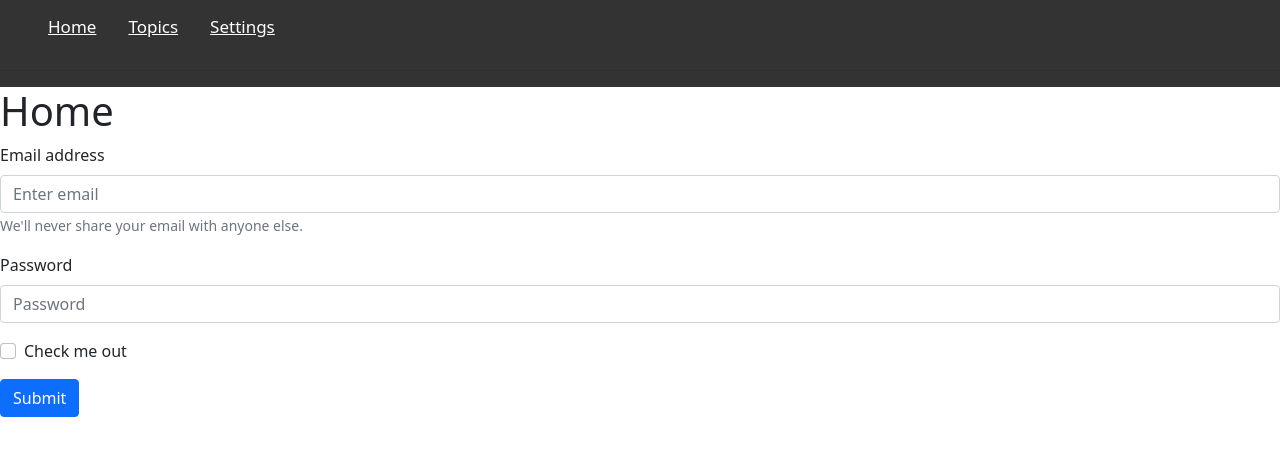
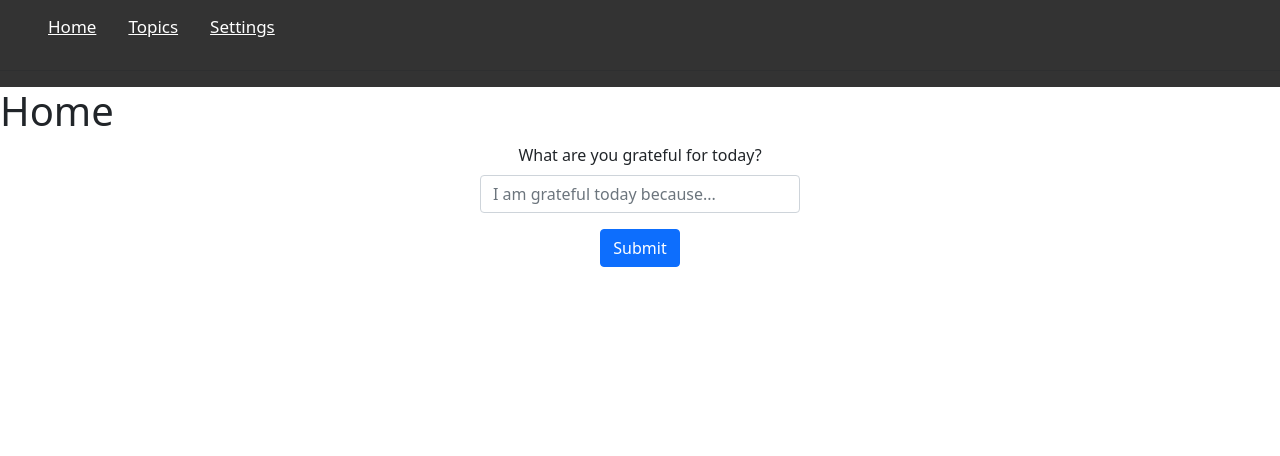
Before and after one commit to emi-ve/MorningApp, a React (Create React App) app: page / in a window 1280 px wide. Shown: the top 456 px of the page. Built offline with nearby package versions, Linux system fonts and the light colour scheme.

Commit message:
editing form

```diff
--- a/src/components/Home.tsx
+++ b/src/components/Home.tsx
@@ -1,9 +1,9 @@
-import TaskList from './taskList/TaskList'
+import MorningForm from './morningForm/MorningForm'
 const Home = () => {
     return (
         <div>
             <h1>Home</h1>
-            <TaskList />
+            <MorningForm />
 
 
         </div>)
--- /dev/null
+++ b/src/components/morningForm/MorningForm.tsx
@@ -0,0 +1,23 @@
+import Form from 'react-bootstrap/Form';
+import Button from 'react-bootstrap/Button';
+
+const MorningForm = () => {
+    return (
+        <div className="taskListForm">
+            <div className="w-25 ml-0 mx-auto text-center">
+                <Form className="mb-3 px-30">
+                    <Form.Group className="mb-3 px-30" controlId="formBasicEmail">
+                        <Form.Label>What are you grateful for today?</Form.Label>
+                        <Form.Control type="text" placeholder="I am grateful today because..." />
+                    </Form.Group>
+
+                    <Button variant="primary" type="submit">
+                        Submit
+                    </Button>
+                </Form>
+            </div >
+        </div>
+
+    )
+}
+export default MorningForm;
--- a/src/components/taskList/TaskList.tsx
+++ /dev/null
@@ -1,31 +0,0 @@
-import Form from 'react-bootstrap/Form';
-import Button from 'react-bootstrap/Button';
-
-const TaskList = () => {
-    return (
-        <div>
-            <Form>
-                <Form.Group className="mb-3" controlId="formBasicEmail">
-                    <Form.Label>Email address</Form.Label>
-                    <Form.Control type="email" placeholder="Enter email" />
-                    <Form.Text className="text-muted">
-                        We'll never share your email with anyone else.
-                    </Form.Text>
-                </Form.Group>
-
-                <Form.Group className="mb-3" controlId="formBasicPassword">
-                    <Form.Label>Password</Form.Label>
-                    <Form.Control type="password" placeholder="Password" />
-                </Form.Group>
-                <Form.Group className="mb-3" controlId="formBasicCheckbox">
-                    <Form.Check type="checkbox" label="Check me out" />
-                </Form.Group>
-                <Button variant="primary" type="submit">
-                    Submit
-                </Button>
-            </Form>
-        </div>
-
-    )
-}
-export default TaskList;
```
Also changed, not shown: src/components/morningForm/styles.scss (added).
